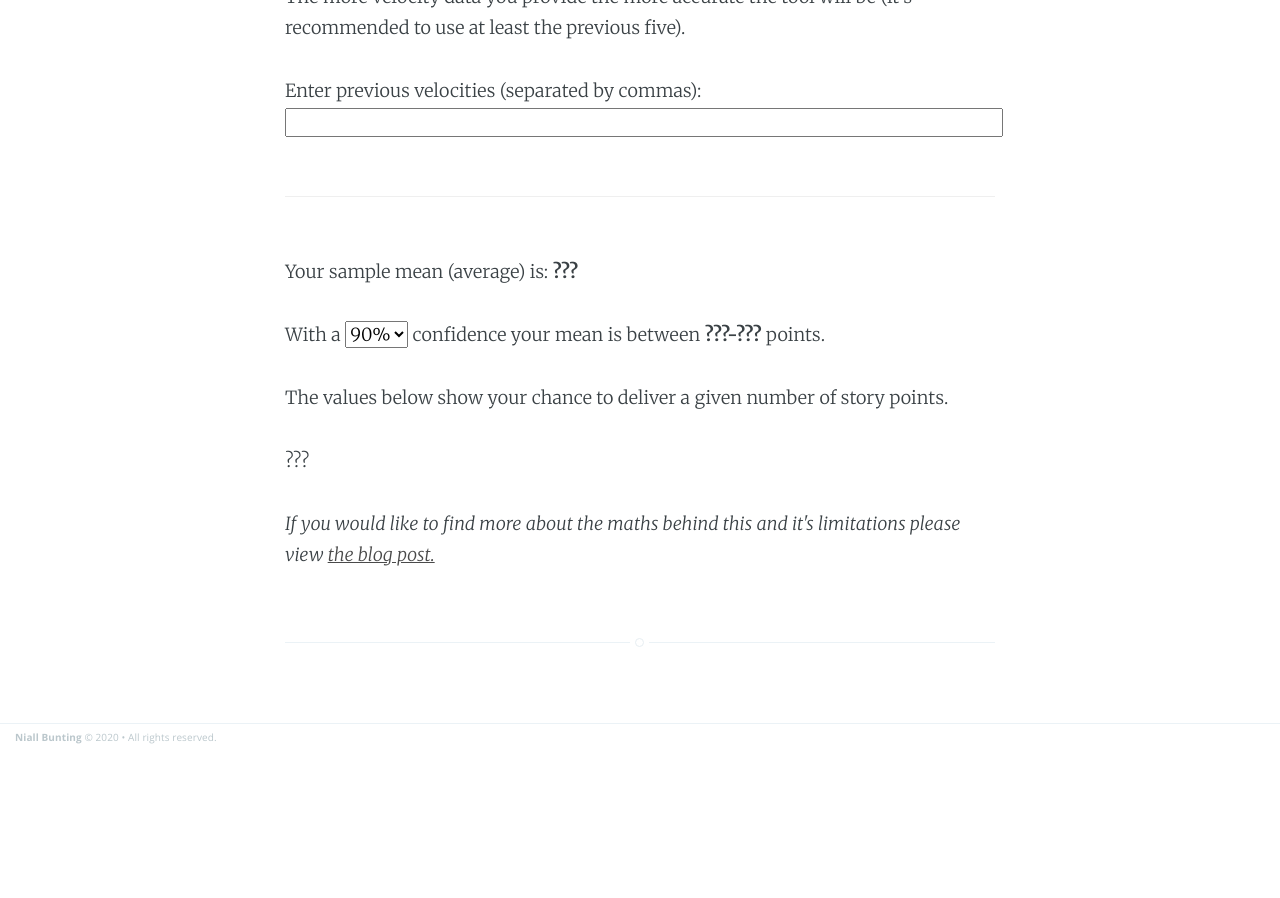
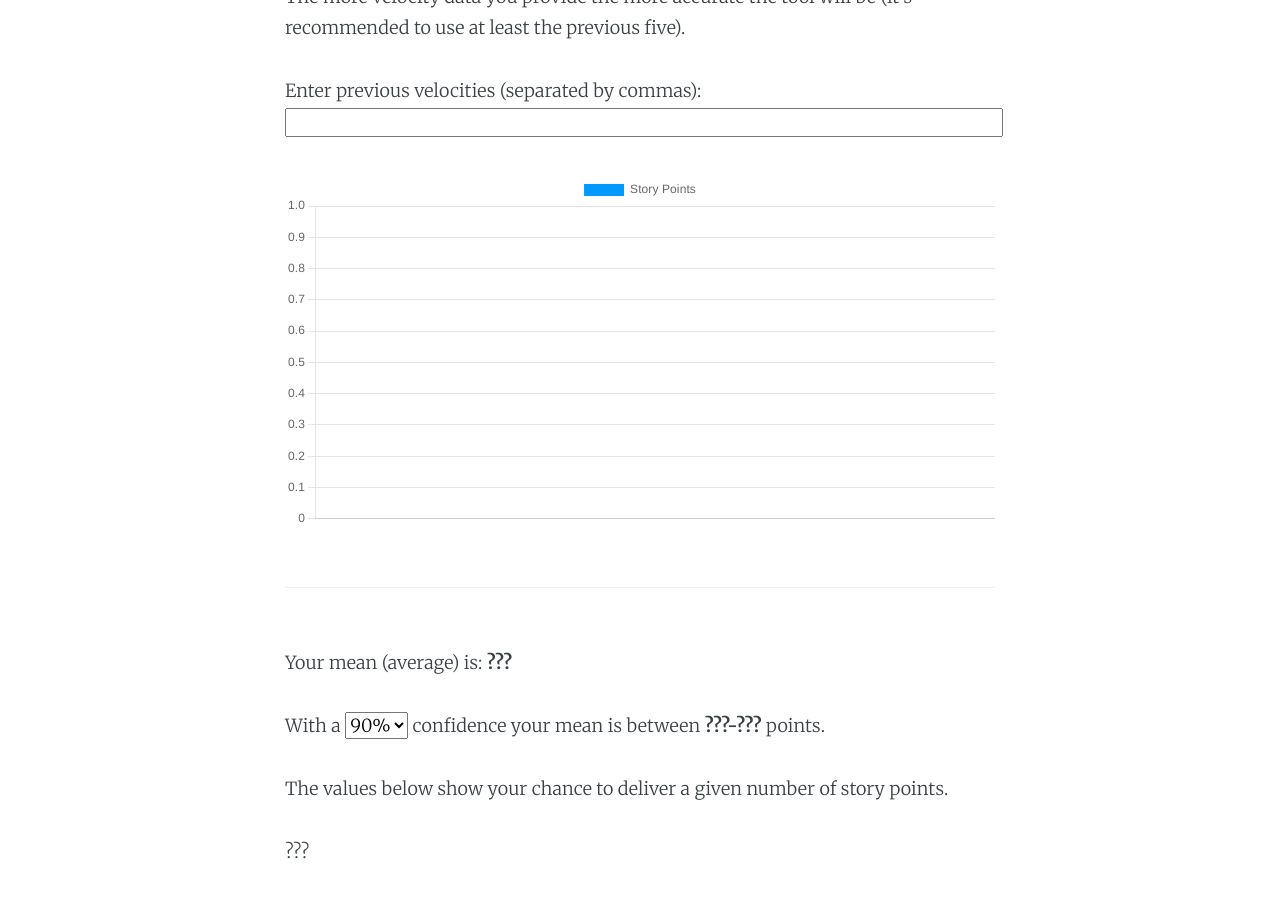
Before and after one commit to NiallBunting/niallbunting.github.io, a Jekyll site: the page built from pages/sprint-forecastor/index.html, in a window 1280 px wide and 900 px high, scrolled down 392 px. Built offline with Jekyll 4.4.1, drawn with Linux system fonts in a browser that asks for light colours; before the commit the page ends 1144 px from its top, so only the background shows below that; some of the changed lines change nothing that is shown.

Commit message:
Add graph to velocity estimator

```diff
--- a/pages/sprint-forecastor/calc.js
+++ b/pages/sprint-forecastor/calc.js
@@ -116,6 +116,10 @@ function doCalulations() {
     error("Wow that's a lot of data. This page is going to be inaccurate with that. If you see this please email me velocity-at-niallbunting.com and complain. I might add the normal distribution to handle this.");
   }
 
+  velocityChart.data.labels = samples.map((data, i) => {return ""});
+  velocityChart.data.datasets[0].data = samples;
+  velocityChart.update();
+
   const n = samples.length;
   const mean = samples.reduce((a,b) => a+b)/n;
 
@@ -169,3 +173,27 @@ function updateText() {
   window.clearTimeout(timeoutHandle);
   timeoutHandle = window.setTimeout(doCalulations, 500);
 }
+
+const data = {
+  labels: [],
+  datasets: [{
+    label: 'Story Points',
+    backgroundColor: '#0099ff',
+    borderColor: '#0099ff',
+    data: [],
+  }]
+};
+
+const config = {
+  type: 'bar',
+  data: data,
+  options: {
+    y: {
+      beginAtZero: true
+    }
+  }
+};
+const velocityChart = new Chart(
+  document.getElementById('velocityChart'),
+  config
+);
--- a/pages/sprint-forecastor/index.html
+++ b/pages/sprint-forecastor/index.html
@@ -19,8 +19,6 @@ permalink: /sprint-forecaster/
     <link rel="stylesheet" type="text/css" href="//fonts.googleapis.com/css?family=Merriweather:300,700,700italic,300italic|Open+Sans:700,400" />
     <!-- Customisation  -->
     <link rel="stylesheet" type="text/css" href="/assets/css/main.css" />
-
-    <script src="/pages/sprint-forecastor/calc.js"></script>
 </head>
 <body class="home-template">
 
@@ -100,9 +98,13 @@ permalink: /sprint-forecaster/
           <label for="values">Enter previous velocities (separated by commas):</label>
           <input type="text" id="values" style="width: 100%" oninput="updateText()" onkeyup="updateText()"/>
 
+          <div style="padding-top: 2em">
+            <canvas id="velocityChart"></canvas>
+          </div>
+
           <hr/>
 
-          <p>Your sample mean (average) is: <strong><span id="average">???</span></strong></p>
+          <p>Your mean (average) is: <strong><span id="average">???</span></strong></p>
 
           <p>With a
           <select name="confidence" id="confidence" onchange="updateDropdown()">
@@ -153,5 +155,9 @@ permalink: /sprint-forecaster/
       })();
 
     </script>
+
+    <!-- Import chart.js -->
+    <script src="https://cdn.jsdelivr.net/npm/chart.js"></script>
+    <script src="/pages/sprint-forecastor/calc.js"></script>
 </body>
 </html>
```
